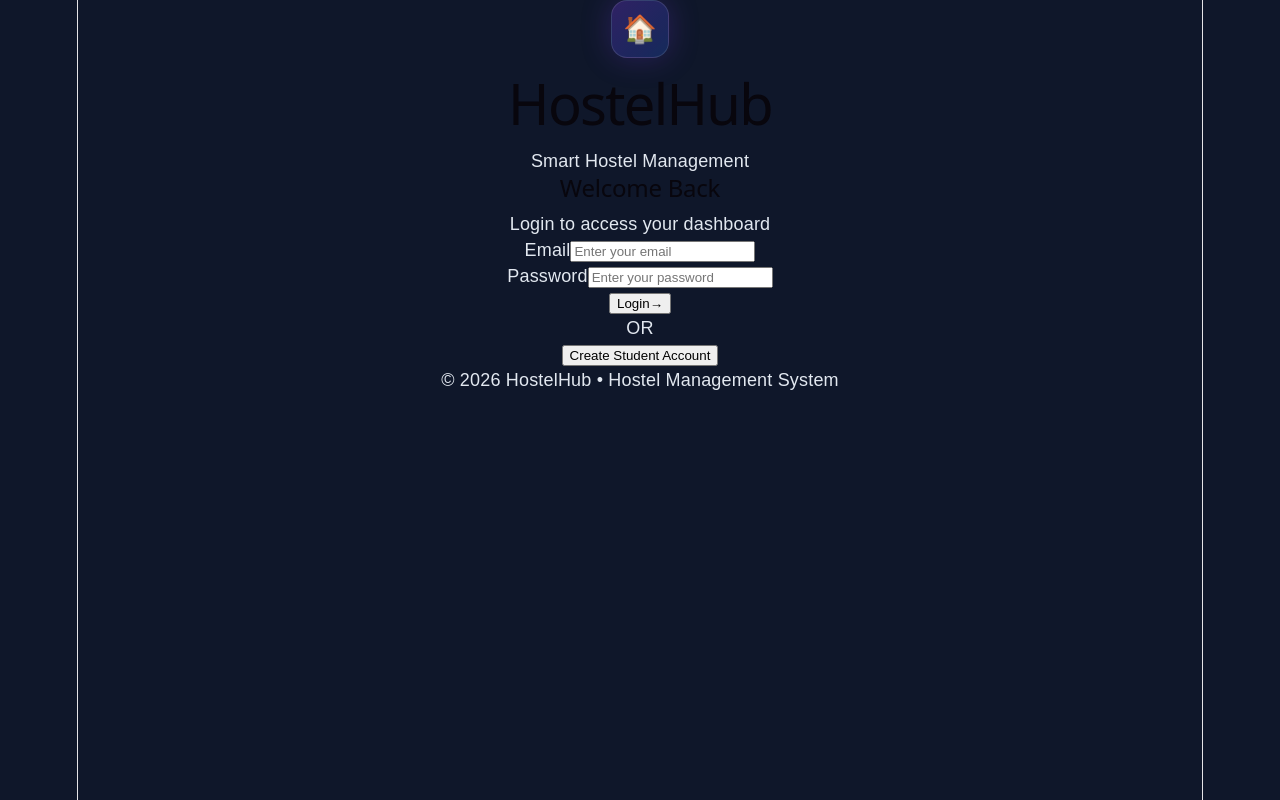
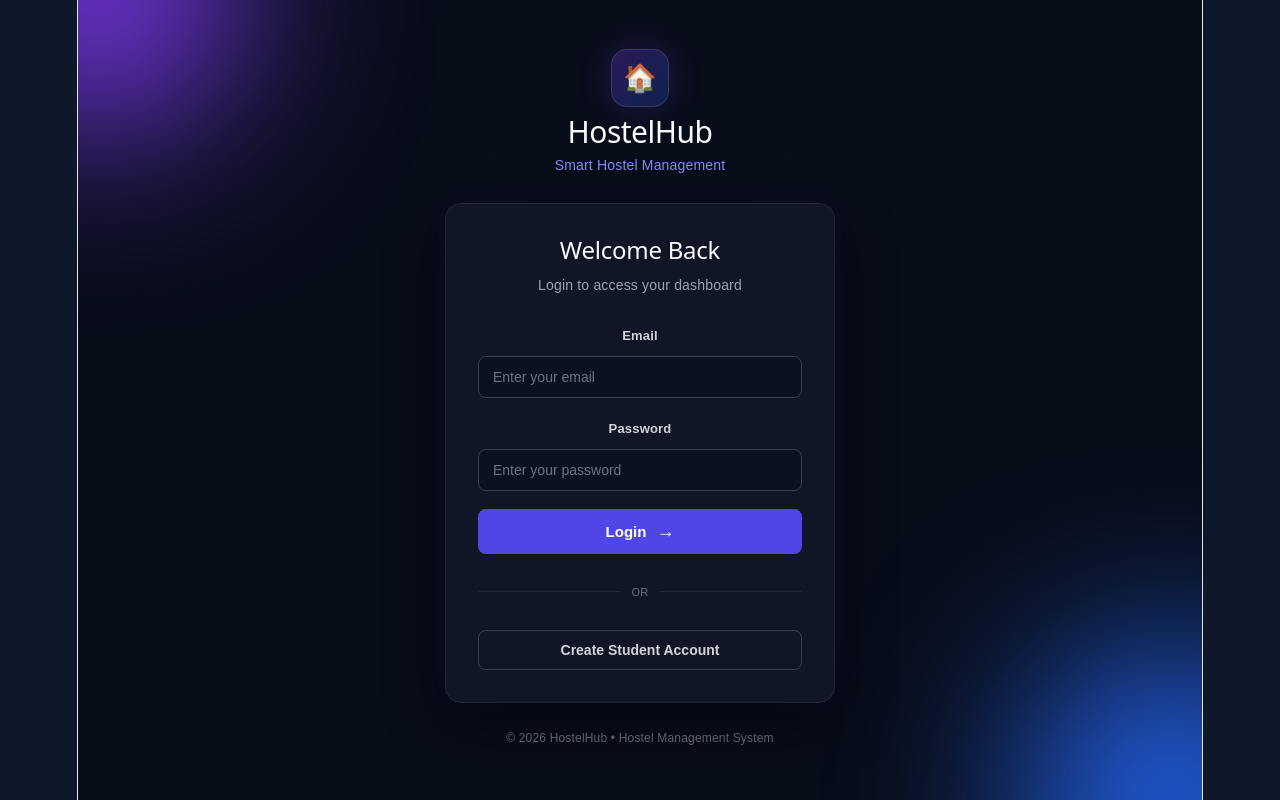
Before and after one commit to Durgeshk-7479/HostelHub, a React app in the folder frontend/: page / in a window 1280 px wide. Built offline with nearby package versions, Linux system fonts and the light colour scheme; the HTML template or start-up script is replaced by a standard one.

Commit message:
Add login loading state

```diff
--- a/frontend/src/pages/Login.css
+++ b/frontend/src/pages/Login.css
@@ -1,3 +1,225 @@
+.login-page {
+    min-height: 100vh;
+    background: #080d1a;
+    color: #e5e7eb;
+    display: flex;
+    justify-content: center;
+    align-items: center;
+    position: relative;
+    overflow: hidden;
+    font-family: Arial, sans-serif;
+}
+
+.login-container {
+    width: 100%;
+    max-width: 430px;
+    padding: 30px 20px;
+    position: relative;
+    z-index: 2;
+}
+
+.login-brand {
+    text-align: center;
+    margin-bottom: 25px;
+}
+
+.brand-icon {
+    width: 58px;
+    height: 58px;
+    margin: 0 auto 12px;
+    border-radius: 16px;
+    background: #1e1b4b;
+    border: 1px solid #312e81;
+    display: flex;
+    align-items: center;
+    justify-content: center;
+    font-size: 28px;
+    box-shadow: 0 0 30px rgba(79, 70, 229, 0.25);
+}
+
+.login-brand h1 {
+    margin: 0;
+    font-size: 30px;
+    color: #f9fafb;
+    letter-spacing: -0.5px;
+}
+
+.login-brand p {
+    margin: 7px 0 0;
+    color: #818cf8;
+    font-size: 14px;
+}
+
+.login-card {
+    background: rgba(17, 24, 39, 0.94);
+    border: 1px solid #1f2937;
+    border-radius: 16px;
+    padding: 32px;
+    box-shadow:
+        0 20px 60px rgba(0, 0, 0, 0.45),
+        0 0 35px rgba(79, 70, 229, 0.08);
+    backdrop-filter: blur(10px);
+}
+
+.login-header {
+    margin-bottom: 25px;
+}
+
+.login-header h2 {
+    margin: 0;
+    color: #f9fafb;
+    font-size: 24px;
+}
+
+.login-header p {
+    margin: 7px 0 0;
+    color: #9ca3af;
+    font-size: 14px;
+}
+
+.input-group {
+    margin-bottom: 18px;
+}
+
+.input-group label {
+    display: block;
+    margin-bottom: 7px;
+    color: #d1d5db;
+    font-size: 13px;
+    font-weight: 600;
+}
+
+.input-group input {
+    width: 100%;
+    box-sizing: border-box;
+    padding: 12px 14px;
+    background: #0b1120;
+    color: #f9fafb;
+    border: 1px solid #374151;
+    border-radius: 8px;
+    outline: none;
+    font-size: 14px;
+    transition: 0.2s ease;
+}
+
+.input-group input::placeholder {
+    color: #6b7280;
+}
+
+.input-group input:focus {
+    border-color: #6366f1;
+    box-shadow: 0 0 0 3px rgba(99, 102, 241, 0.12);
+}
+
+.login-btn {
+    width: 100%;
+    border: none;
+    background: #4f46e5;
+    color: white;
+    padding: 12px;
+    border-radius: 8px;
+    cursor: pointer;
+    font-size: 15px;
+    font-weight: 700;
+    margin-top: 5px;
+    transition: 0.2s ease;
+    display: flex;
+    align-items: center;
+    justify-content: center;
+    gap: 10px;
+}
+
+.login-btn span {
+    font-size: 18px;
+}
+
+.login-btn:hover {
+    background: #6366f1;
+    transform: translateY(-1px);
+    box-shadow: 0 8px 25px rgba(79, 70, 229, 0.25);
+}
+
+.login-divider {
+    display: flex;
+    align-items: center;
+    gap: 12px;
+    margin: 25px 0;
+    color: #6b7280;
+    font-size: 11px;
+}
+
+.login-divider::before,
+.login-divider::after {
+    content: "";
+    flex: 1;
+    height: 1px;
+    background: #1f2937;
+}
+
+.register-btn {
+    width: 100%;
+    border: 1px solid #374151;
+    background: transparent;
+    color: #d1d5db;
+    padding: 11px;
+    border-radius: 8px;
+    cursor: pointer;
+    font-size: 14px;
+    font-weight: 600;
+    transition: 0.2s ease;
+}
+
+.register-btn:hover {
+    background: #111827;
+    border-color: #4f46e5;
+    color: #a5b4fc;
+}
+
+.login-footer {
+    text-align: center;
+    color: #6b7280;
+    font-size: 12px;
+    margin-top: 22px;
+}
+
+.login-glow {
+    position: absolute;
+    border-radius: 50%;
+    filter: blur(90px);
+    pointer-events: none;
+}
+
+.glow-one {
+    width: 280px;
+    height: 280px;
+    background: rgba(79, 70, 229, 0.12);
+    top: -100px;
+    left: -100px;
+}
+
+.glow-two {
+    width: 300px;
+    height: 300px;
+    background: rgba(124, 58, 237, 0.10);
+    bottom: -120px;
+    right: -100px;
+}
+
+@media (max-width: 500px) {
+
+    .login-container {
+        padding: 20px 15px;
+    }
+
+    .login-card {
+        padding: 25px 20px;
+    }
+
+    .login-brand h1 {
+        font-size: 26px;
+    }
+
+}
 /* ============================= */
 /* LOGIN LOADING STATE */
 /* ============================= */
```
